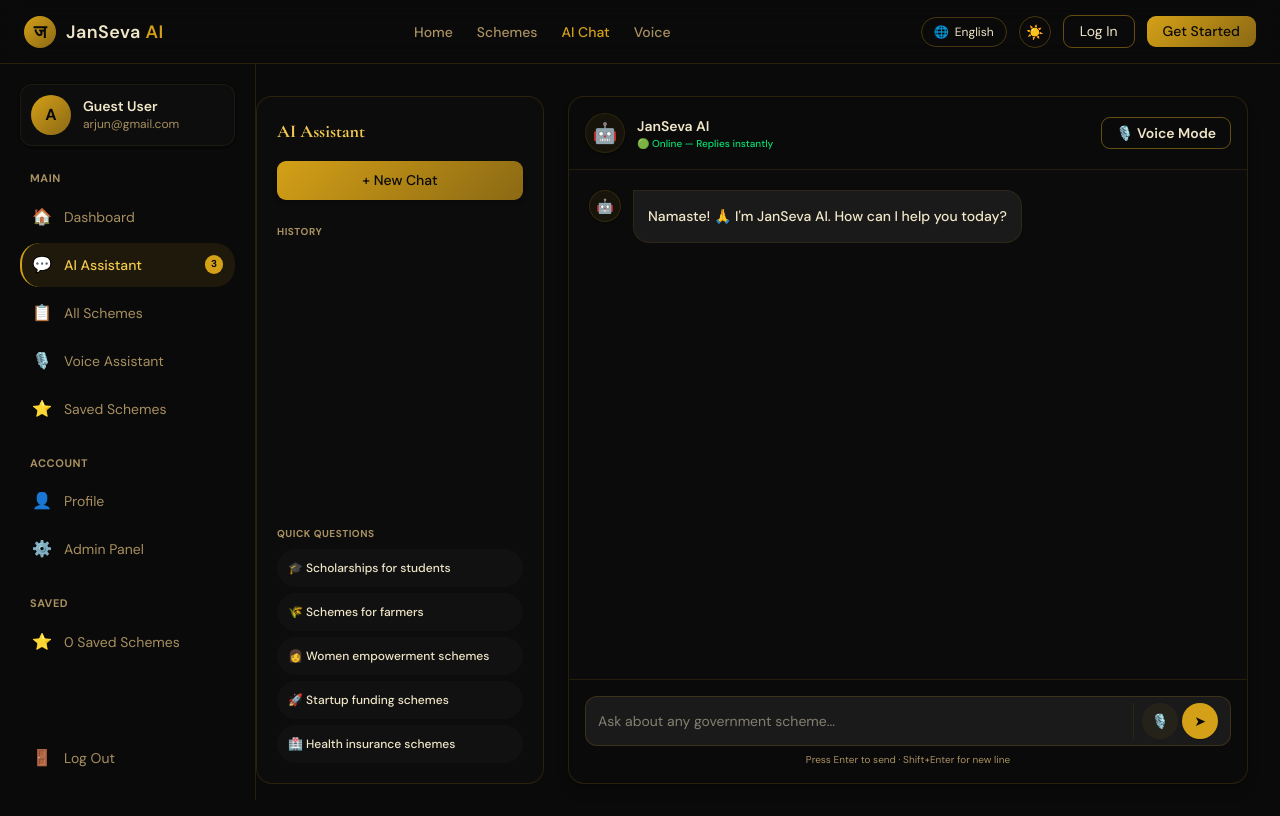
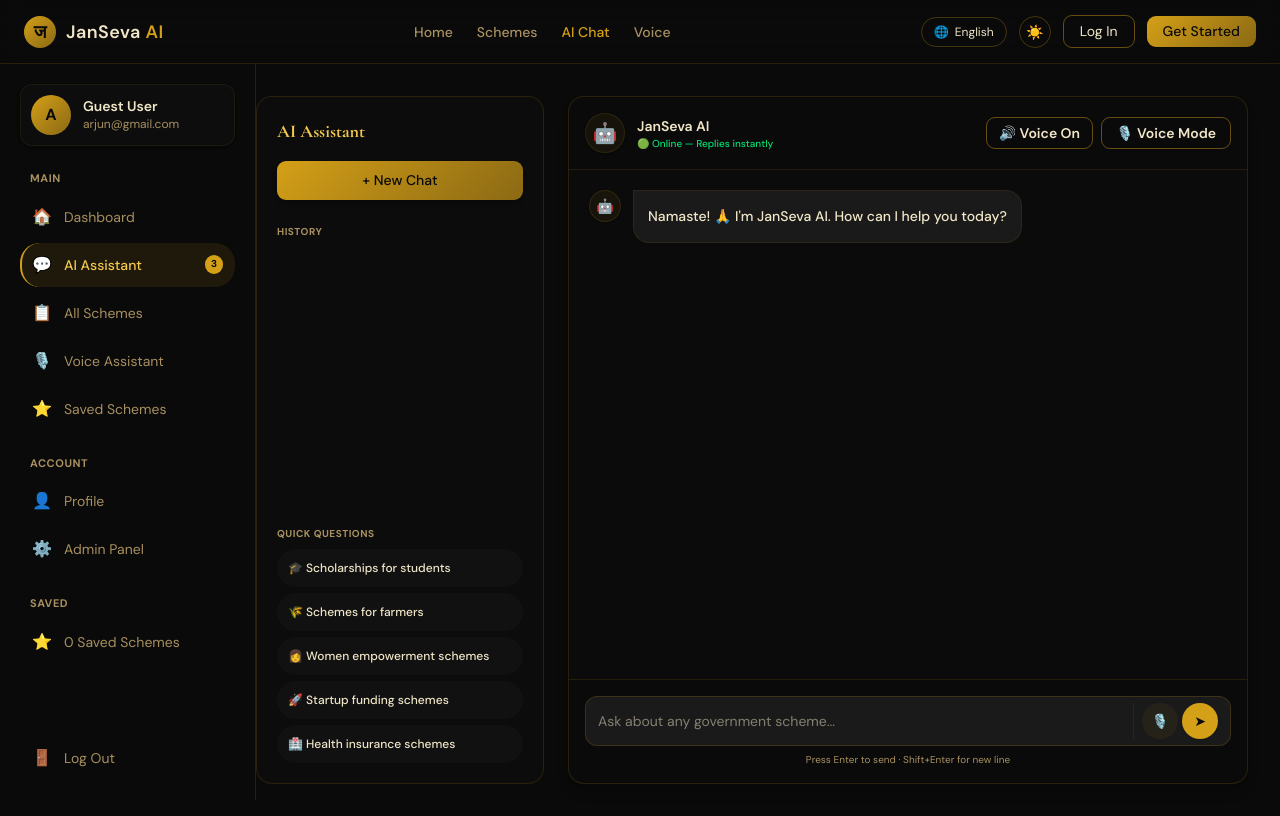
Before and after one commit to Srushti-Kamble14/JanSeva, a Next.js app in the folder frontend/: page /chat in a window 1280 px wide. Built offline with nearby package versions, Linux system fonts and the light colour scheme.

Commit message:
Refactor: Enhance voice functionality with toggle and speech synthesis support

```diff
--- a/frontend/src/app/(dashboard)/chat/page.js
+++ b/frontend/src/app/(dashboard)/chat/page.js
@@ -28,6 +28,7 @@ export default function ChatPage() {
   const [input, setInput] = useState('')
   const [micActive, setMicActive] = useState(false)
   const [history, setHistory] = useState([]);
+  const [voiceEnabled, setVoiceEnabled] = useState(true);
   const messagesEndRef = useRef(null)
   const router = useRouter()
 
@@ -55,6 +56,9 @@ useEffect(() => {
 }, []);
 
  const handleSend = async (customText = null) => {
+
+  window.speechSynthesis.cancel();
+
   const text = customText || input.trim();
 
   if (!text) return;
@@ -92,6 +96,9 @@ localStorage.setItem(
       res.data.reply,
       res.data.schemes
     );
+    if (voiceEnabled) {
+  speak(res.data.reply);
+}
   } catch (error) {
     console.log(error);
 
@@ -123,6 +130,28 @@ const handleSuggested = (s) => {
       "What scholarships are available for engineering students?"
     );
   }, 2500);
+};
+
+const speak = (text) => {
+  if (!window.speechSynthesis) return;
+
+  window.speechSynthesis.cancel();
+
+  const utterance = new SpeechSynthesisUtterance(text);
+
+  utterance.lang = "en-IN";
+  utterance.rate = 1;
+  utterance.pitch = 1;
+
+  window.speechSynthesis.speak(utterance);
+};
+
+const toggleVoice = () => {
+  if (window.speechSynthesis.speaking) {
+    window.speechSynthesis.cancel();
+  }
+
+  setVoiceEnabled((prev) => !prev);
 };
 
   return (
@@ -195,12 +224,23 @@ const handleSuggested = (s) => {
               <div className="text-[10px] text-green-400 font-medium">🟢 Online — Replies instantly</div>
             </div>
           </div>
-          <button
-            className="btn-ghost !py-1.5 !px-3.5 text-xs font-semibold hover:!bg-[rgba(212,160,23,0.08)] cursor-pointer"
-            onClick={() => router.push('/voice')}
-          >
-            🎙️ Voice Mode
-          </button>
+          <div className="flex items-center gap-2">
+
+
+   <button
+  onClick={toggleVoice}
+  className="btn-ghost !py-1.5 !px-3 text-xs font-semibold cursor-pointer"
+>
+  {voiceEnabled ? "🔊 Voice On" : "🔇 Voice Off"}
+</button>
+
+  <button
+    className="btn-ghost !py-1.5 !px-3.5 text-xs font-semibold cursor-pointer"
+    onClick={() => router.push('/voice')}
+  >
+    🎙️ Voice Mode
+  </button>
+</div>
         </div>
 
         {/* Message logs */}
```
